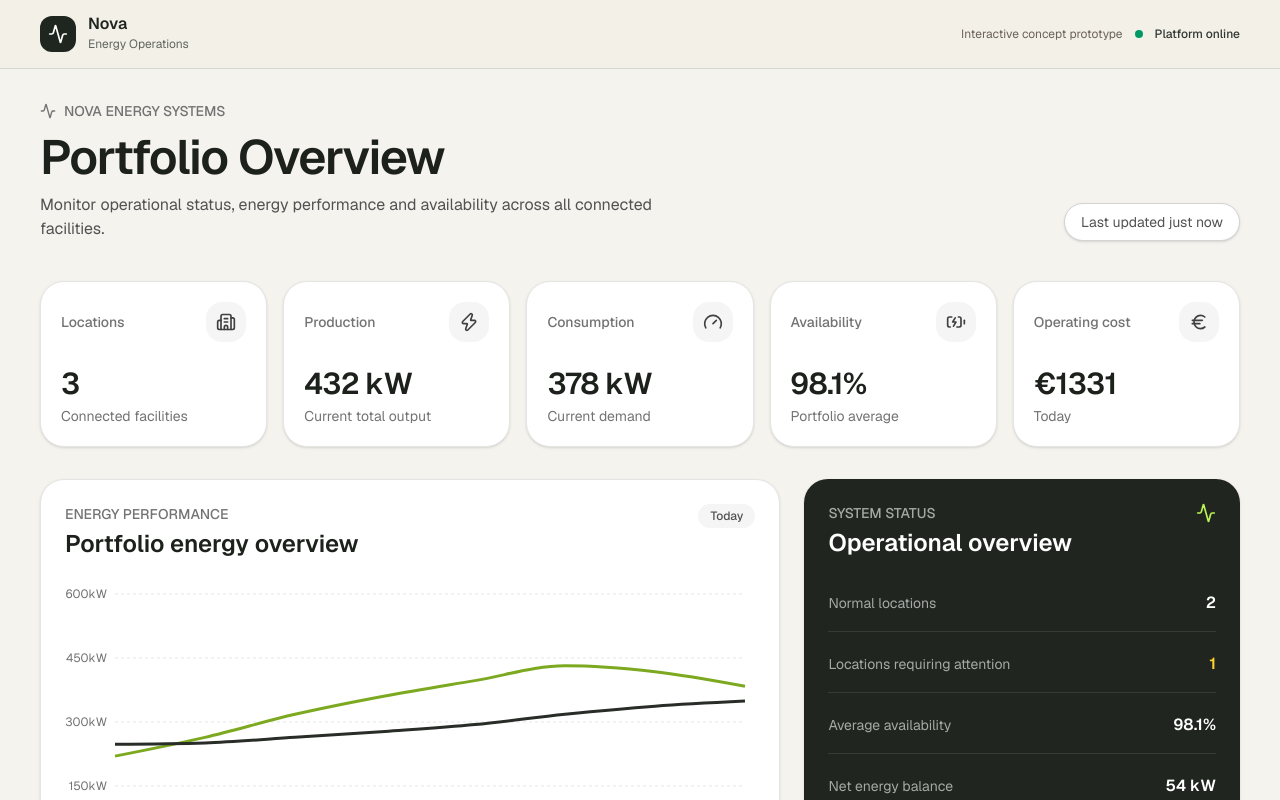
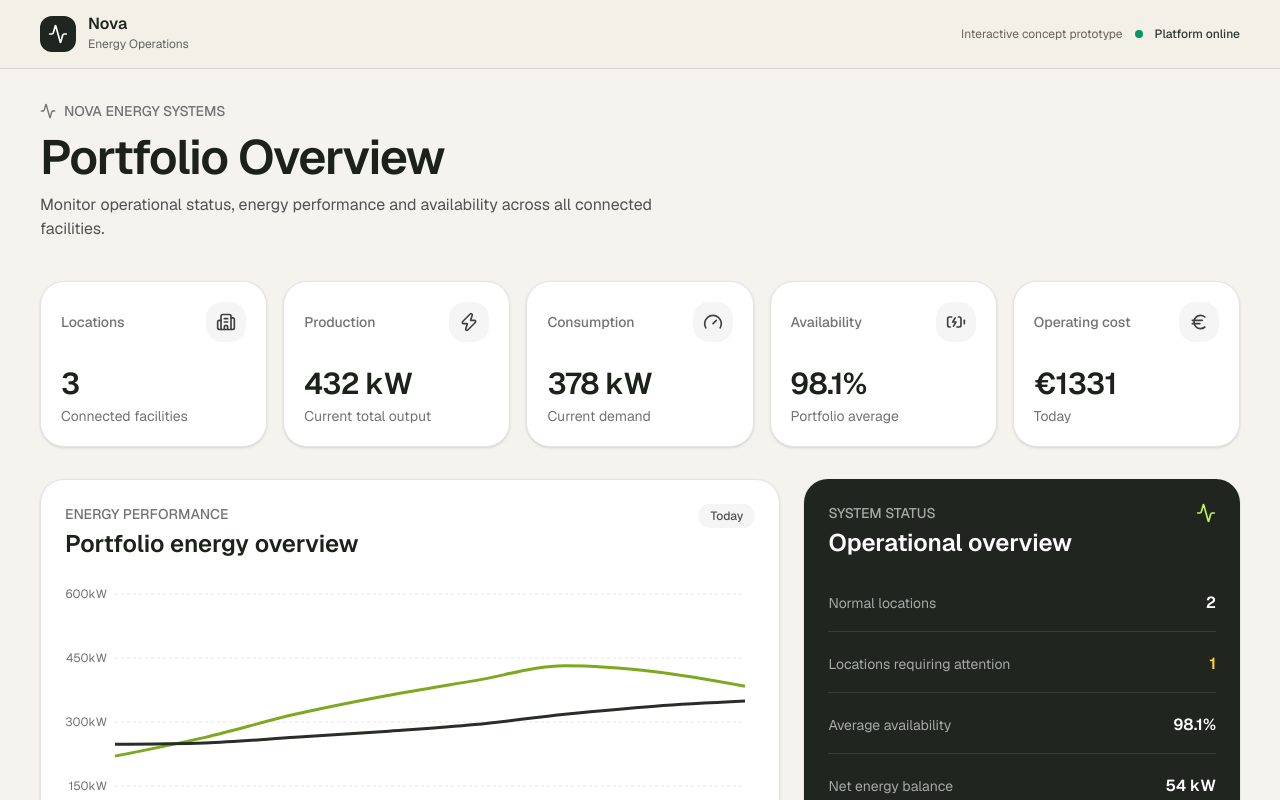
Before and after one commit to thom99/noah-energy-platform, a Next.js app: page / in a window 1280 px wide. Shown: the top 800 px of the page. Built offline with nearby package versions, Linux system fonts and the light colour scheme.

Commit message:
Remove "Last updated just now" message from PortfolioDashboard header

```diff
--- a/src/components/dashboard/portfolio-dashboard.tsx
+++ b/src/components/dashboard/portfolio-dashboard.tsx
@@ -75,9 +75,6 @@ export function PortfolioDashboard({
             </p>
           </div>
 
-          <div className="rounded-full border border-neutral-300 bg-white px-4 py-2 text-sm text-neutral-600 shadow-sm">
-            Last updated just now
-          </div>
         </header>
 
         <section className="grid gap-4 md:grid-cols-2 xl:grid-cols-5">
```
